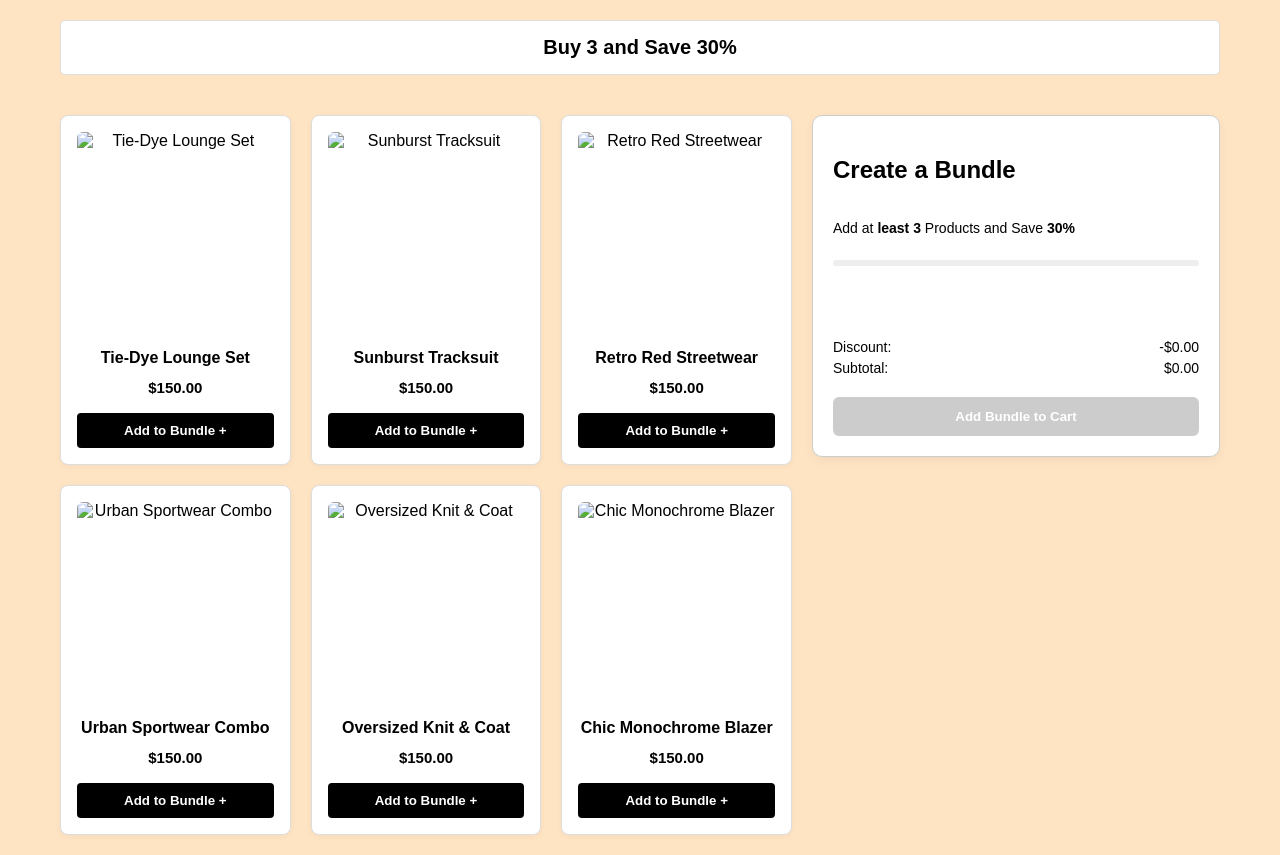
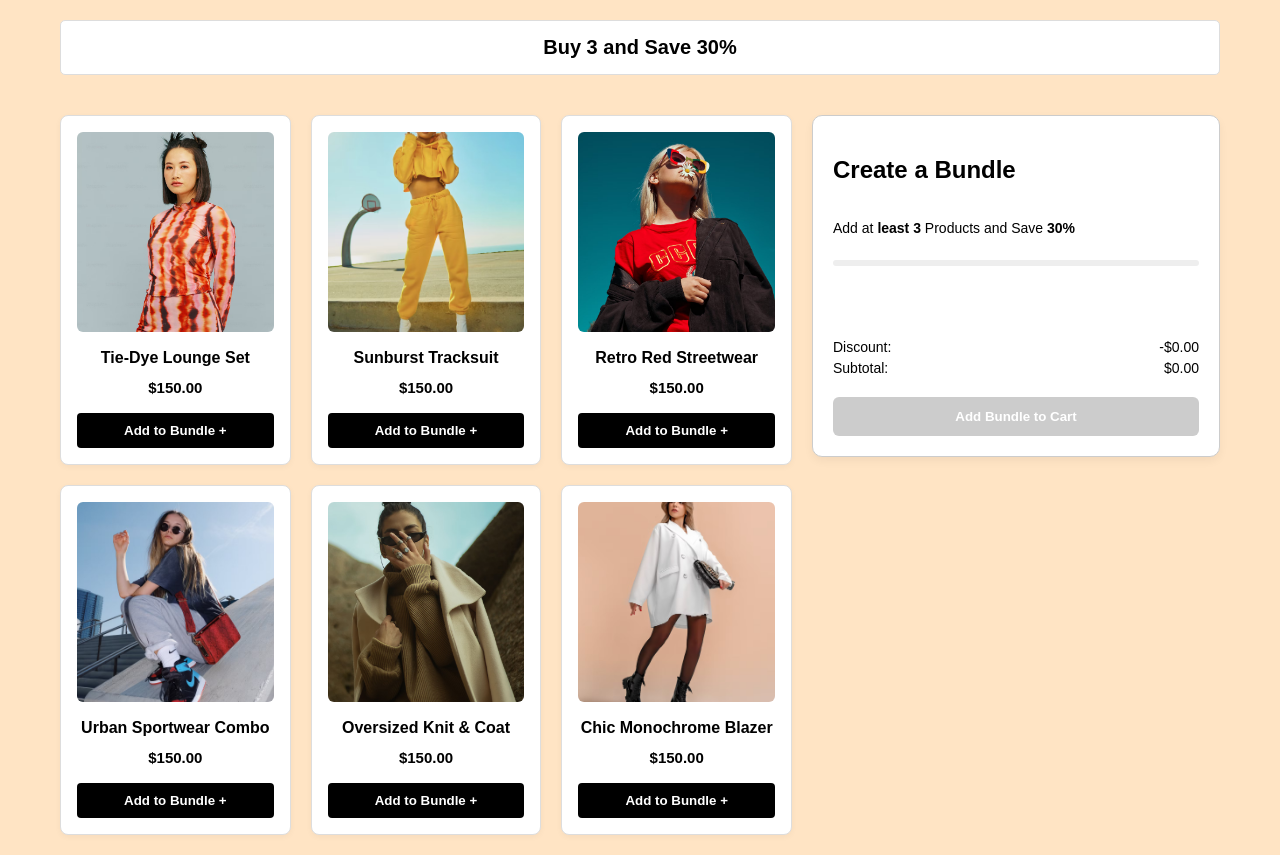
Before and after one commit to DileepReddyThupakula/Shopping-Cart, a plain HTML site: page index.html in a window 1280 px wide. Drawn offline with Linux system fonts and the light colour scheme.

Commit message:
Update index.html

```diff
--- a/index.html
+++ b/index.html
@@ -12,37 +12,37 @@
     <!-- Product Grid -->
     <section class="product-grid">
       <article class="product-card" data-id="1">
-        <img src="assets/product-1.jpg" alt="Tie-Dye Lounge Set" />
+        <img src="product-1.jpg" alt="Tie-Dye Lounge Set" />
         <h3>Tie-Dye Lounge Set</h3>
         <p>$150.00</p>
         <button class="add-btn">Add to Bundle +</button>
       </article>
       <article class="product-card" data-id="2">
-        <img src="assets/product-2.jpg" alt="Sunburst Tracksuit" />
+        <img src="product-2.jpg" alt="Sunburst Tracksuit" />
         <h3>Sunburst Tracksuit</h3>
         <p>$150.00</p>
         <button class="add-btn">Add to Bundle +</button>
       </article>
       <article class="product-card" data-id="3">
-        <img src="assets/product-3.jpg" alt="Retro Red Streetwear" />
+        <img src="product-3.jpg" alt="Retro Red Streetwear" />
         <h3>Retro Red Streetwear</h3>
         <p>$150.00</p>
         <button class="add-btn">Add to Bundle +</button>
       </article>
       <article class="product-card" data-id="4">
-        <img src="assets/product-4.jpg" alt="Urban Sportwear Combo" />
+        <img src="product-4.jpg" alt="Urban Sportwear Combo" />
         <h3>Urban Sportwear Combo</h3>
         <p>$150.00</p>
         <button class="add-btn">Add to Bundle +</button>
       </article>
       <article class="product-card" data-id="5">
-        <img src="assets/product-5.jpg" alt="Oversized Knit & Coat" />
+        <img src="product-5.jpg" alt="Oversized Knit & Coat" />
         <h3>Oversized Knit & Coat</h3>
         <p>$150.00</p>
         <button class="add-btn">Add to Bundle +</button>
       </article>
       <article class="product-card" data-id="6">
-        <img src="assets/product-6.jpg" alt="Chic Monochrome Blazer" />
+        <img src="product-6.jpg" alt="Chic Monochrome Blazer" />
         <h3>Chic Monochrome Blazer</h3>
         <p>$150.00</p>
         <button class="add-btn">Add to Bundle +</button>
```
